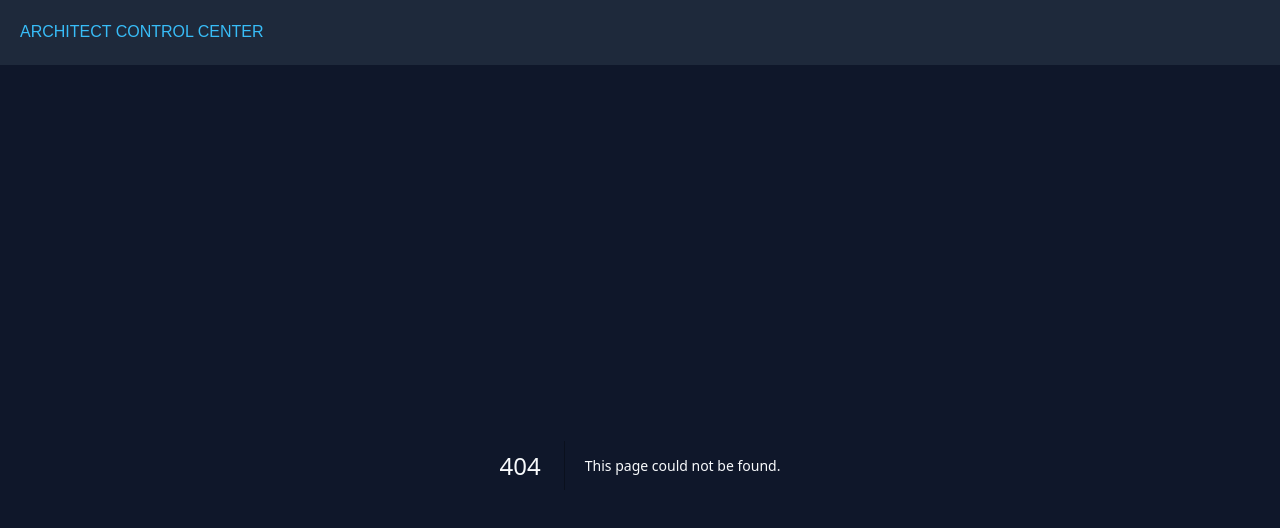
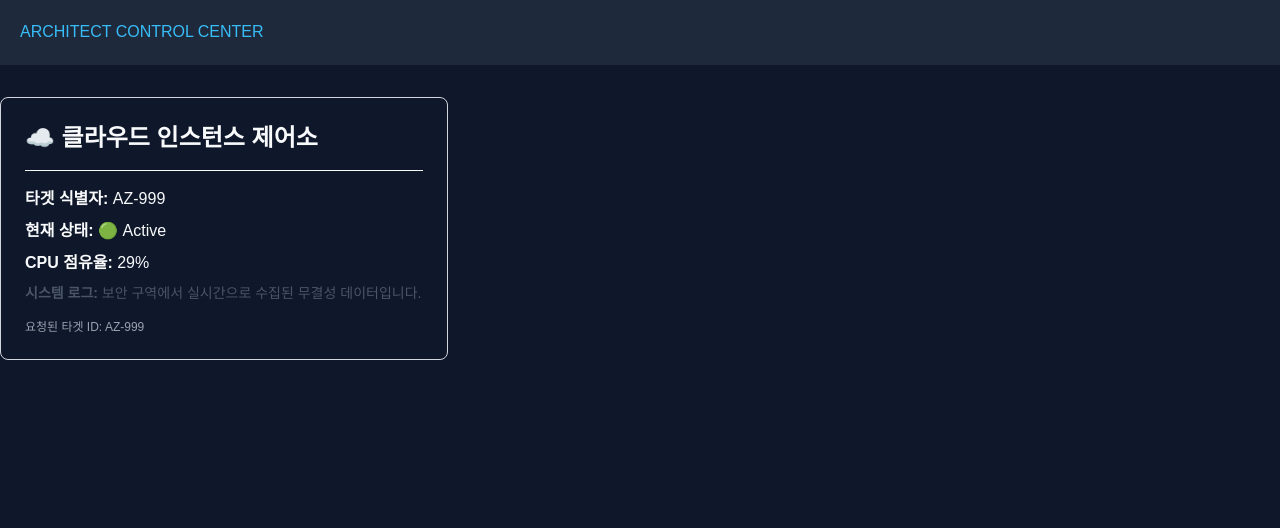
Before and after one commit to yunajoe/nextjs-master-class-part2-inflearn, a Next.js app: page /instances/AZ-999 in a window 1280 px wide. Before the commit this address had no page. Shown: the top 528 px of the page. Built offline with nearby package versions, Linux system fonts and the light colour scheme.

Commit message:
실습: Full-Stack Pipeline:

```diff
--- /dev/null
+++ b/src/app/api/instances/[id]/route.ts
@@ -0,0 +1,29 @@
+import { NextResponse } from "next/server";
+
+interface InstanceDetail {
+  id: string;
+  status: string;
+  cpuUsage: number;
+  description: string;
+}
+
+export async function GET(
+  request: Request,
+  { params }: { params: Promise<{ id: string }> },
+) {
+  const { id } = await params;
+
+  const data: InstanceDetail = {
+    id,
+    status: "Active",
+    cpuUsage: Math.floor(Math.random() * 30) + 10, // 10~40 사이의 랜덤 CPU 값
+    description: "보안 구역에서 실시간으로 수집된 무결성 데이터입니다.",
+  };
+  return NextResponse.json(data, {
+    status: 200,
+    headers: {
+      "Content-Type": "application/json",
+      "X-System-Arch": "",
+    },
+  });
+}
--- /dev/null
+++ b/src/app/instances/[id]/page.tsx
@@ -0,0 +1,39 @@
+interface InstanceDetail {
+  id: string;
+  status: string;
+  cpuUsage: number;
+  description: string;
+}
+
+interface Props {
+  params: Promise<{ id: string }>;
+}
+
+async function page({ params }: Props) {
+  const { id } = await params;
+  const response = await fetch(`http://localhost:3000/api/instances/${id}`, {
+    cache: "no-store",
+  });
+  const instance: InstanceDetail = await response.json();
+  return (
+    <div className="p-6 border border-gray-300 rounded-lg max-w-md mt-8">
+      <h1 className="text-2xl font-bold mb-4">☁️ 클라우드 인스턴스 제어소</h1>
+      <hr className="mb-4" />
+      <p className="mb-2">
+        <strong>타겟 식별자:</strong> {instance.id}
+      </p>
+      <p className="mb-2">
+        <strong>현재 상태:</strong> 🟢 {instance.status}
+      </p>
+      <p className="mb-2">
+        <strong>CPU 점유율:</strong> {instance.cpuUsage}%
+      </p>
+      <p className="mb-4 text-sm text-gray-600">
+        <strong>시스템 로그:</strong> {instance.description}
+      </p>
+      <p className="text-xs text-gray-400">요청된 타겟 ID: {id}</p>
+    </div>
+  );
+}
+
+export default page;
--- a/src/app/page.tsx
+++ b/src/app/page.tsx
@@ -48,6 +48,17 @@ export default function Home() {
             777번 상품 데이터 타격 테스트
           </button>
         </Link>
+        <Link href="/instances/AZ-999">
+          <button
+            style={{
+              padding: "10px 20px",
+              marginTop: "10px",
+              cursor: "pointer",
+            }}
+          >
+            실습 상품 상세 테스트
+          </button>
+        </Link>
       </div>
       <p style={{ marginTop: "20px", color: "#94a3b8", fontSize: "14px" }}>
         ※ POST 요청 및 방어선 검증은 <b>Postman</b>을 사용하십시오.
```
